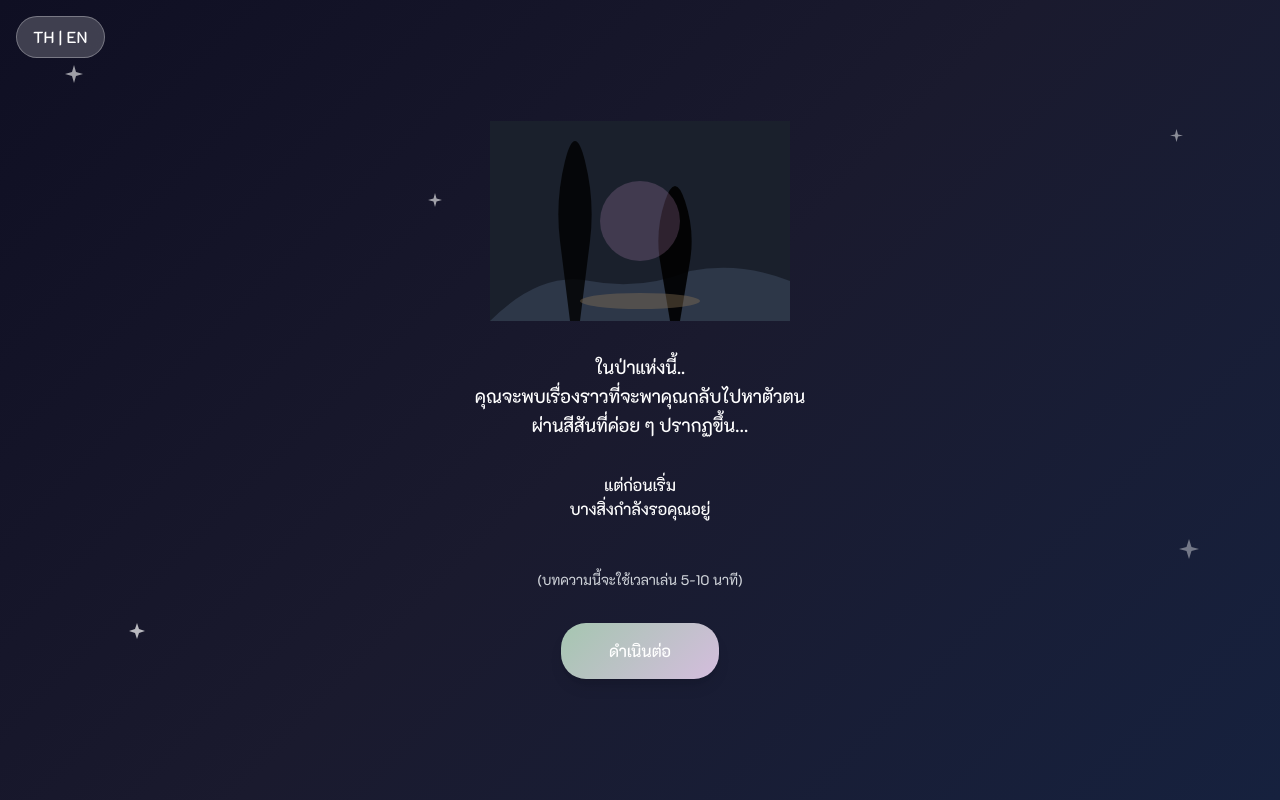
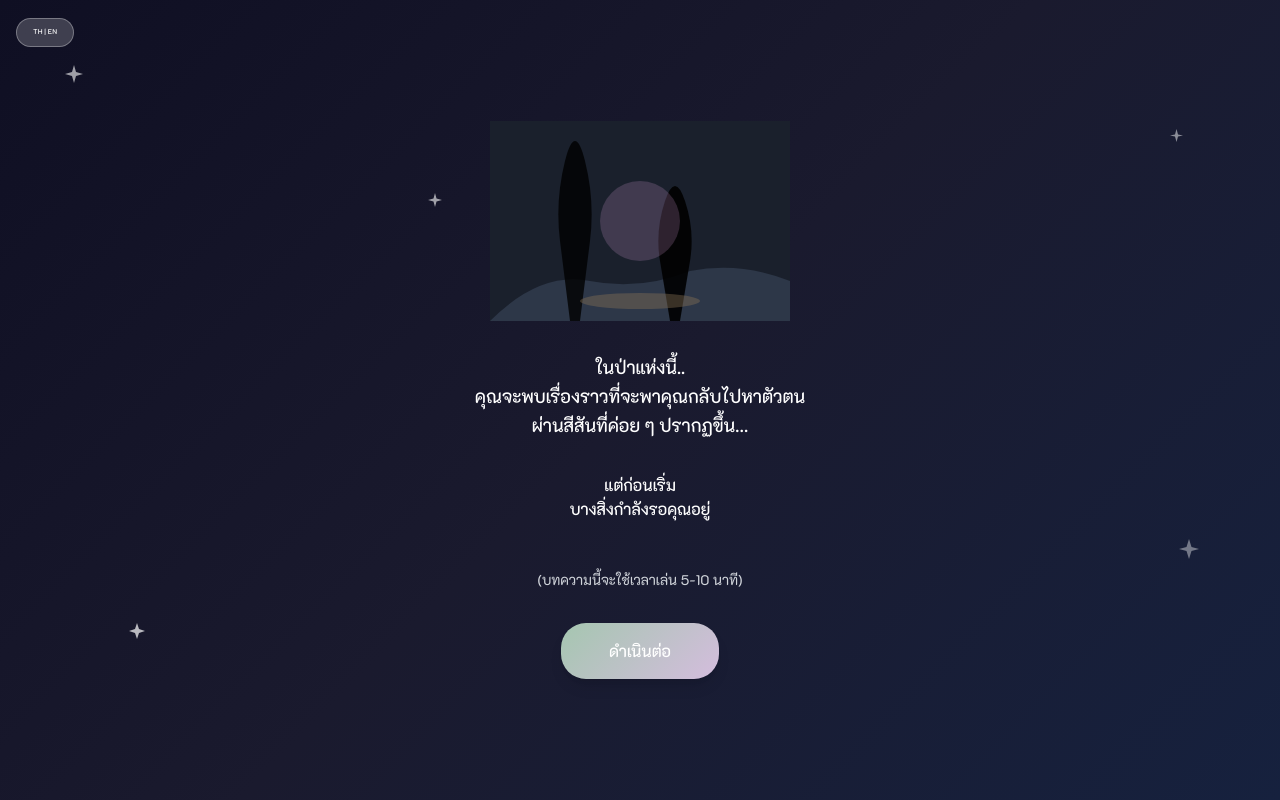
Before and after one commit to tuntamademyday/choiceme.project, a plain HTML site: page index.html in a window 1280 px wide. Drawn offline with nearby package versions, Linux system fonts and the light colour scheme.

Commit message:
Update index.html

```diff
--- a/index.html
+++ b/index.html
@@ -145,7 +145,7 @@
     <!-- Language Toggle Button - Only on first page -->
     <div id="language-toggle-container" class="fixed top-4 left-4 z-50">
         <div class="relative">
-            <button id="language-toggle" onclick="selectLanguage()" class="bg-white bg-opacity-20 backdrop-blur-md border border-white border-opacity-30 rounded-full px-4 py-2 text-white text-[xs] font-medium hover:bg-opacity-30 transition-all duration-300">
+            <button id="language-toggle" onclick="selectLanguage()" class="bg-white bg-opacity-20 backdrop-blur-md border border-white border-opacity-30 rounded-full px-4 py-2 text-white text-[0.44rem] font-medium hover:bg-opacity-30 transition-all duration-300">
                 <span id="current-lang">TH</span> | <span id="other-lang">EN</span>
             </button>
         </div>
```
